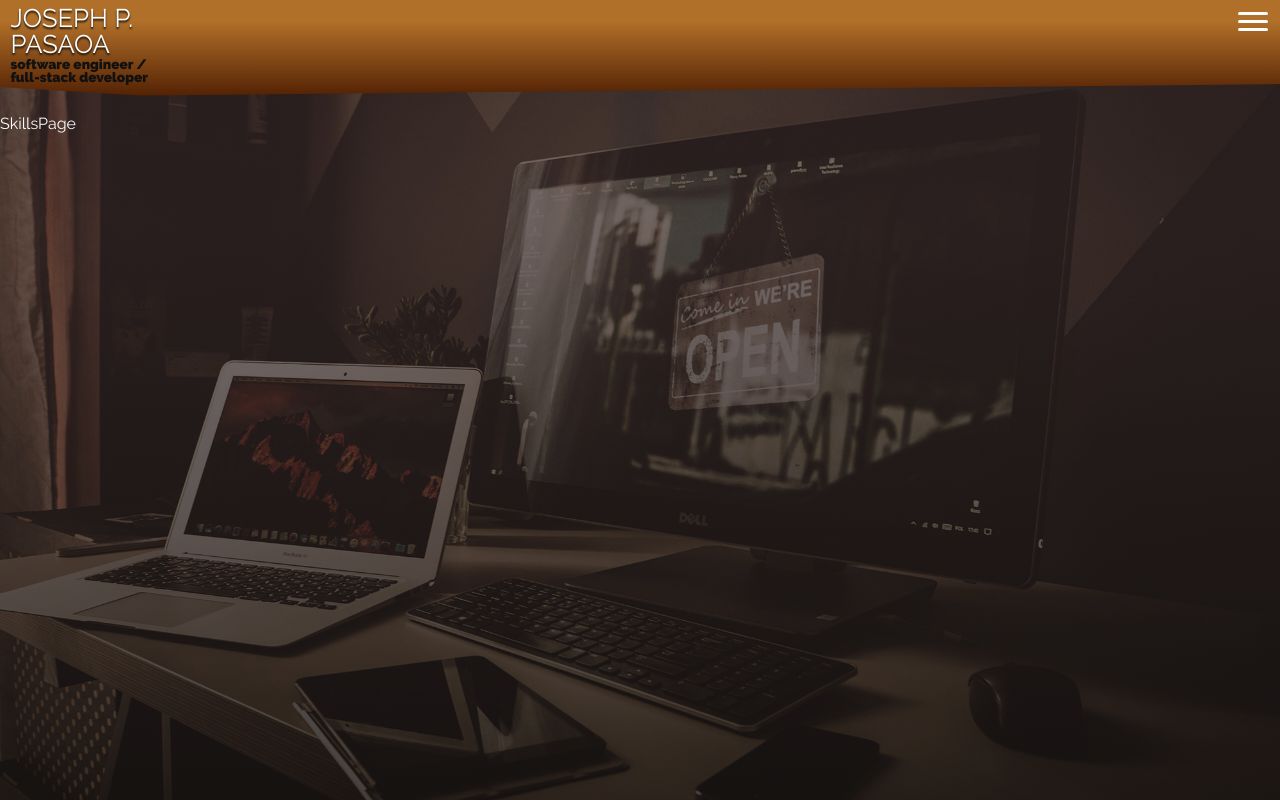
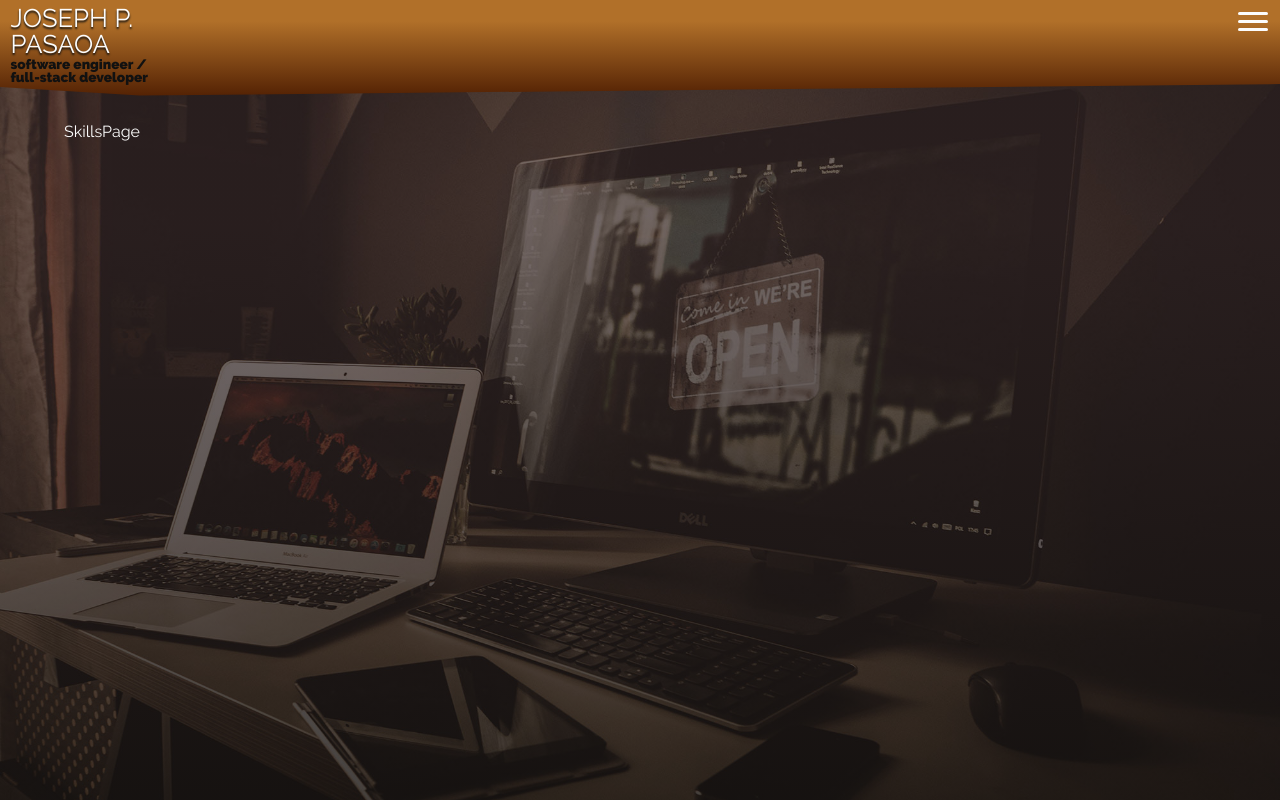
Before and after one commit to joseph-p-pasaoa/my-portfolio-site-v1-redraw--react-ts, a React (Create React App) app: page /skills in a window 1280 px wide. Built offline with nearby package versions, Linux system fonts and the light colour scheme.

Commit message:
move page__container utility to stage div

```diff
--- a/src/Main.tsx
+++ b/src/Main.tsx
@@ -29,9 +29,9 @@ export default function Main() {
                {/* PAGE ROUTING */}
                <Stage>
                   <Switch>
+                     <Route path={`/skills`} component={SkillsPage} />
                      <Route path={`/builds`} component={BuildsPage} />
                      {/* <Route path={`/contactme`} component={ContactMePage} /> */}
-                     <Route path={`/skills`} component={SkillsPage} />
                      {/* <Route path={`/blog`} component={BlogPage} /> */}
                      {/* <Route path={`/photography`} component={PhotographyPage} /> */}
                      {/* <Route path={`/siteinfo`} component={SiteInfoPage} /> */}
--- a/src/components/Stage.tsx
+++ b/src/components/Stage.tsx
@@ -10,7 +10,7 @@ const Stage: React.FC<StageProps> = ({ children }) => {
    const toggleNavCollapse = useAccordionToggle("");
 
    return (
-      <div className="stage" onClick={toggleNavCollapse}>  {/* closes topbar accordion if open */}
+      <div className="stage page__container" onClick={toggleNavCollapse}>  {/* closes topbar accordion if open */}
          {children}
       </div>
    );
--- a/src/pages/HomePage.tsx
+++ b/src/pages/HomePage.tsx
@@ -4,7 +4,6 @@ import React from 'react';
 const HomePage = () => {
    return(
       <section className='home-page'>
-         <div className='page__container'>
          <div className='first-line'>
             <div className='greeting'>Hi!</div>
             <div className='pre-name'>I'm</div>
@@ -27,7 +26,6 @@ const HomePage = () => {
 
             <p className='article-copy'>Thank you for visiting. Please, have a fun look around!</p>
          </article>
-         </div>
       </section>
    );
 }
```
Lines whose indentation alone changed are shown as unchanged.
